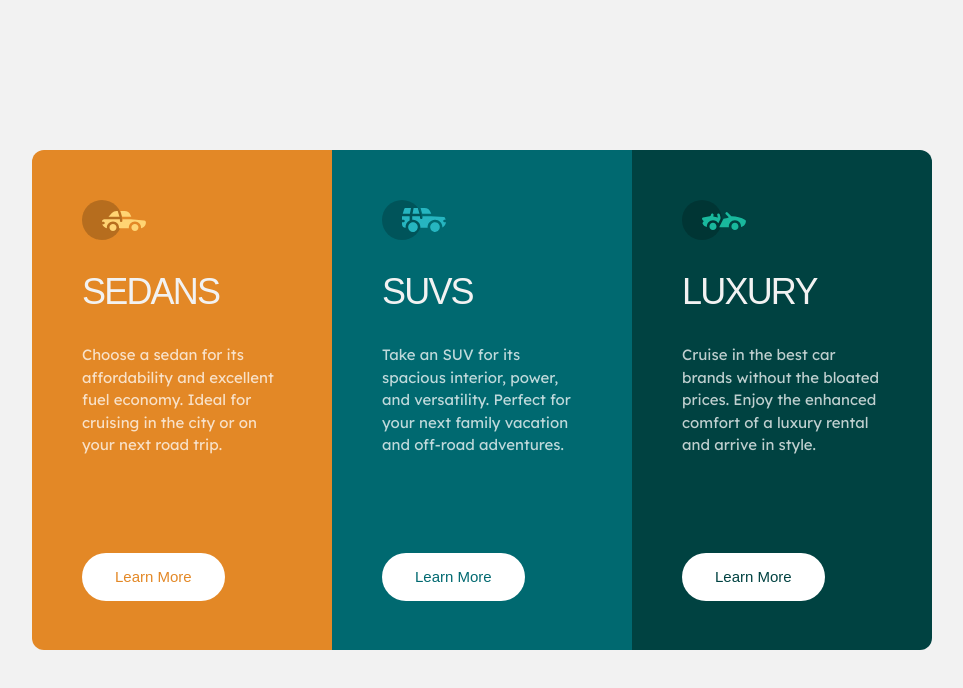
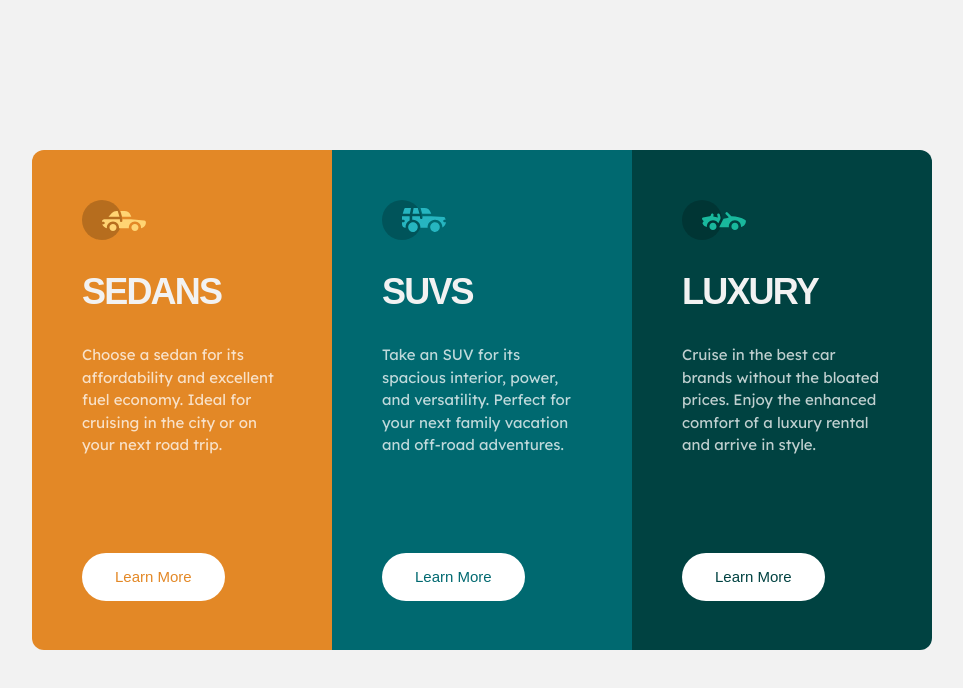
Before and after one commit to 01057057kim/3-column-preview-card-component.github.io, a website: page index.html in a window 1280 px wide. Shown: the whole page, without its empty margins (158-1121 px from the left). Drawn offline with Linux system fonts and the light colour scheme.

Commit message:
Initial commit

```diff
--- a/index.html
+++ b/index.html
@@ -33,7 +33,7 @@
       <div class="border border-solid border-transparent md:rounded-tl-xl md:rounded-bl-xl rounded-tl-xl rounded-tr-xl md:rounded-tr-none md:col-span-1 md:row-span-2 bg-b-orange md:px-10 md:py-0 py-14 grid place-content-center">
         <div class="h-[350px] md:h-[400px] max-w-[200px] ">
           <img src="./images/icon-sedans.svg" alt="sedan">
-          <h1 class="font-bigShoulders text-v-l-gray text-4xl uppercase tracking-tighter my-8">Sedans</h1>
+          <h1 class="font-bold font-bigShoulders text-v-l-gray text-4xl uppercase tracking-tighter my-8">Sedans</h1>
           <p class="font-lexendDeca text-t-white ma-w-[200px] md:mb-24 mb-10">Choose a sedan for its affordability and
             excellent fuel economy. Ideal for cruising in the city
             or on your next road trip.</p>
@@ -45,7 +45,7 @@
       <div class="border border-solid border-transparent md:col-span-1 md:row-span-2 bg-d-cyan md:px-10 md:py-0 py-14 grid place-content-center">
         <div class="h-[400px] max-w-[200px]">
           <img src="./images/icon-suvs.svg" alt="suvs">
-          <h1 class="font-bigShoulders text-v-l-gray text-4xl uppercase tracking-tighter my-8">SUVs</h1>
+          <h1 class="font-bold font-bigShoulders text-v-l-gray text-4xl uppercase tracking-tighter my-8">SUVs</h1>
           <p class="font-lexendDeca text-t-white ma-w-[200px] mb-24">Take an SUV for its spacious interior, power, and
             versatility. Perfect for your next family vacation
             and off-road adventures.</p>
@@ -57,7 +57,7 @@
       <div class="border border-solid border-transparent md:rounded-tr-xl md:rounded-br-xl rounded-br-xl rounded-bl-xl md:rounded-bl-none md:col-span-1 md:row-span-2 bg-v-d-cyan md:px-10 md:py-0 py-14 grid place-content-center ">
         <div class="h-[400px] max-w-[200px]">
           <img src="./images/icon-luxury.svg" alt="luxury">
-          <h1 class="font-bigShoulders text-v-l-gray text-4xl uppercase tracking-tighter my-8">Luxury</h1>
+          <h1 class="font-bold font-bigShoulders text-v-l-gray text-4xl uppercase tracking-tighter my-8">Luxury</h1>
           <p class="font-lexendDeca text-t-white ma-w-[200px] mb-24">Cruise in the best car brands without the bloated
             prices. Enjoy the enhanced comfort of a luxury
             rental and arrive in style.</p>
```
